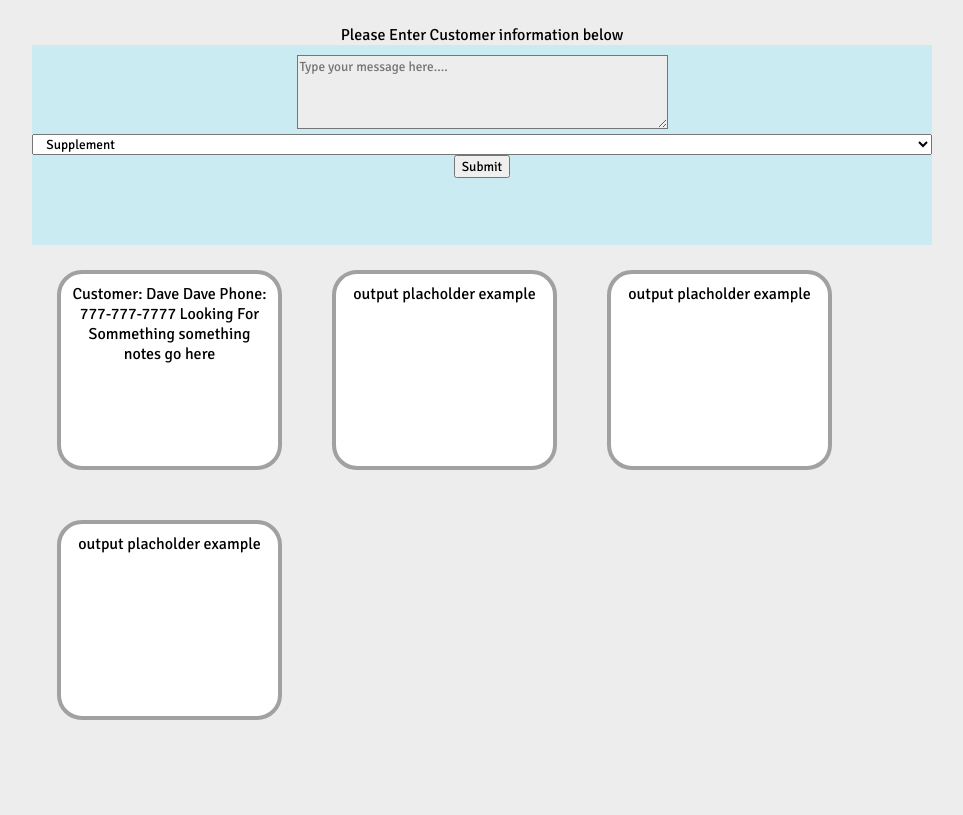
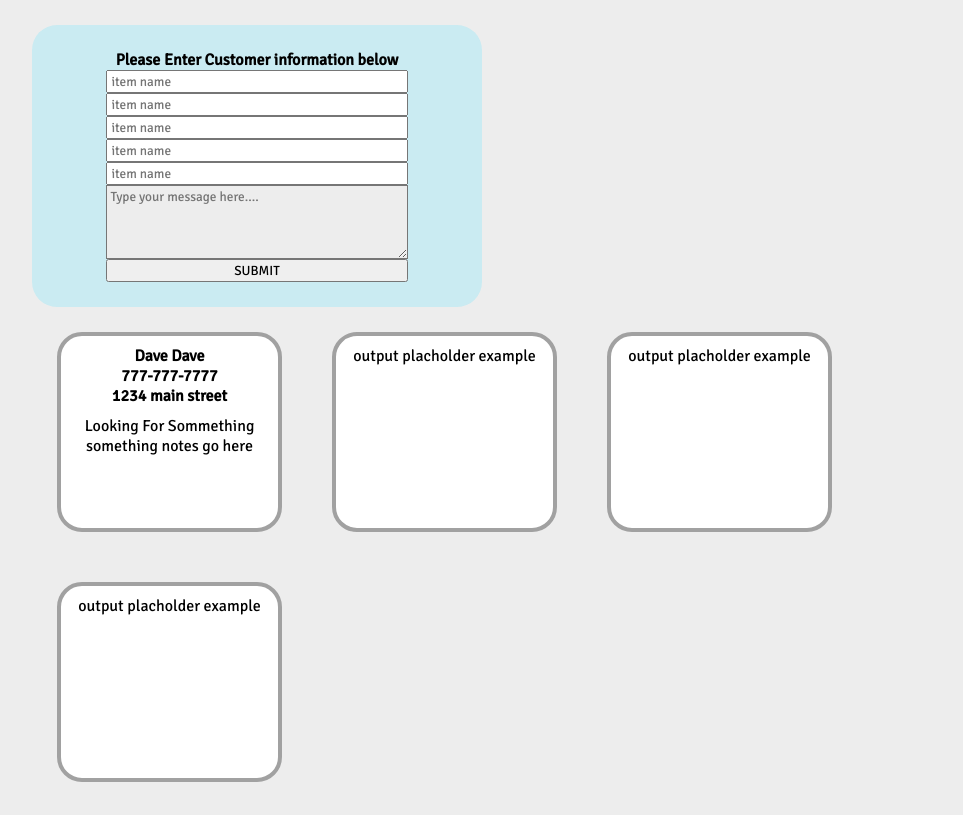
Before and after one commit to juanjuar457/Capstone3, a website: page public/index.html in a window 1280 px wide. Shown: the part 82-897 px from the top of the page, without its empty margins (158-1121 px from the left). Before the commit the page ends 835 px from the top, so only its background shows below. Drawn offline with nearby package versions, Linux system fonts and the light colour scheme.

Commit message:
capstone 3

```diff
--- a/public/app.js
+++ b/public/app.js
@@ -1,4 +1,5 @@
 console.log('hello from js');
-state = {
 
-}
+var state = {
+    customerReserveInfo: []
+};
--- a/public/float-grid.css
+++ b/public/float-grid.css
@@ -32,7 +32,7 @@
     clear: both;
 }
 
-.col-3, .col-4, .col-6, .col-12 {
+.col-3, .col-4, .col-6, .col-10, .col-12 {
     float: left;
 
     /* Gutters:
@@ -46,7 +46,7 @@
 }
 
 /* Mobile defaults */
-.col-3, .col-4, .col-6, .col-12 {
+.col-3, .col-4, .col-6, .col-10, .col-12 {
     width: 100%;
 }
 
@@ -68,6 +68,11 @@
         width: 50%;
     }
 
+    .col-10 {
+        width: 84%;
+        margin: 0 8%;
+    }
+
     /* 12 columns, 12/12 */
     .col-12 {
         width: 100%;
--- a/public/index.html
+++ b/public/index.html
@@ -12,24 +12,44 @@
 <h1 id="app-header">OTC CUSTOMER RESERVE HELPER</h1>
 <div role="main">
     <div class="row">
-        <div class="col-12" id="outer-text-box"> Please Enter Customer information below
+        <div class="col-12" id="outer-text-box">
                 <div class="row">
-                    <div class="box-sm sky">
-                        <textarea placeholder="Type your message here...." rows="4" cols="50" class="neutral"></textarea>
-                        <select id="product-dropdown" class="col-12">
-                            <option class="col3"> Supplement </option>
-                            <option> Fish Oil </option>
-                            <option> Vitamin D3 </option>
-                            <option> Vitamin B12 Liquid drops </option>
-                            <option>misc</option>
-                        </select>
+                    <div class="box-sm col-6">
                         <form>
-                            <input type="submit">
+                        <div class="row">
+                            <h4 class="col-10">Please Enter Customer information below</h4>
+                        </div>
+                        <div class="row">
+                            <input type="text" placeholder="item name" class="col-10">
+                        </div>
+                        <div class="row">
+                            <input type="text" placeholder="item name" class="col-10">
+                        </div>
+                        <div class="row">
+                            <input type="text" placeholder="item name" class="col-10">
+                        </div>
+                        <div class="row">
+                            <input type="text" placeholder="item name" class="col-10">
+                        </div>
+                        <div class="row">
+                            <input type="text" placeholder="item name" class="col-10">
+                        </div>
+                        <div class="row">
+                            <textarea placeholder="Type your message here...." rows="4" class="neutral col-10"></textarea>
+                        </div>
+                        <div class="row">
+                            <button type="submit" class="col-10">SUBMIT</button>
+                        </div>
                         </form>
                     </div>
+                </div>
+                <div class="row">
                     <div class="output-entry-box col-3 white">
-                        Customer: Dave Dave
-                        Phone: 777-777-7777
+                        <div class="customer">
+                            Dave Dave <br>
+                            777-777-7777 <br>
+                            1234 main street
+                        </div>
                         Looking For
                         Sommething something notes go here
                     </div>
--- a/public/main.css
+++ b/public/main.css
@@ -1,6 +1,15 @@
 * {
     font-family: 'Signika';
     /*font-size: 22px;*/
+}
+
+.customer {
+    padding-bottom: 10px;
+    font-weight: bold;
+}
+
+form {
+    text-align: center;
 }
 
 #product-dropdown {
@@ -45,22 +54,14 @@ main.row {
 /*}*/
 
 .box-sm {
-    height: 200px;
     text-align: center;
-    padding-top: 10px;
-}
-.box {
-    height: 400px;
-    text-align: center;
-    padding-top: 30px;
+    padding: 25px;
+    border-radius: 25px;
+    background-color: #CAEBF2;
 }
 
 body {
     background-color: #EDEDED;
-}
-
-.sky {
-    background-color: #CAEBF2;
 }
 
 .carbon {
```
